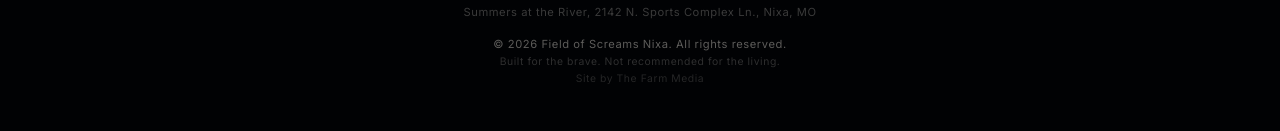
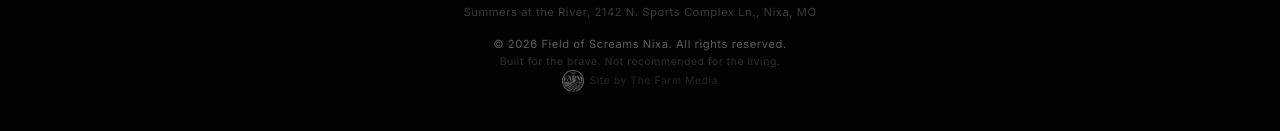
Before and after one commit to thefarmmedia/fieldofscreamsnixa, a Next.js app: page / in a window 1280 px wide. Shown: the part 7209-7340 px from the top of the page. Built offline with nearby package versions, Linux system fonts and the light colour scheme.

Commit message:
Add The Farm Media logo to footer credit link
Displays inline with the existing "Site by The Farm Media" text at
matching 0.4 opacity, sized at 22px so the circular mark stays legible
against the dark footer background.

```diff
--- a/components/ui/Footer.tsx
+++ b/components/ui/Footer.tsx
@@ -110,8 +110,22 @@ export default function Footer() {
             href="https://thefarmmedia.com"
             target="_blank"
             rel="noopener noreferrer"
-            style={{ opacity: 0.4, fontSize: '0.65rem', color: 'inherit', textDecoration: 'none' }}
+            style={{
+              display: 'inline-flex',
+              alignItems: 'center',
+              gap: '0.35rem',
+              opacity: 0.4,
+              fontSize: '0.65rem',
+              color: 'inherit',
+              textDecoration: 'none',
+            }}
           >
+            <Image
+              src="/images/the-farm-media-logo.png"
+              alt=""
+              width={22}
+              height={22}
+            />
             Site by The Farm Media
           </a>
         </p>
```
Also changed, not shown: public/images/the-farm-media-logo.png (added).
